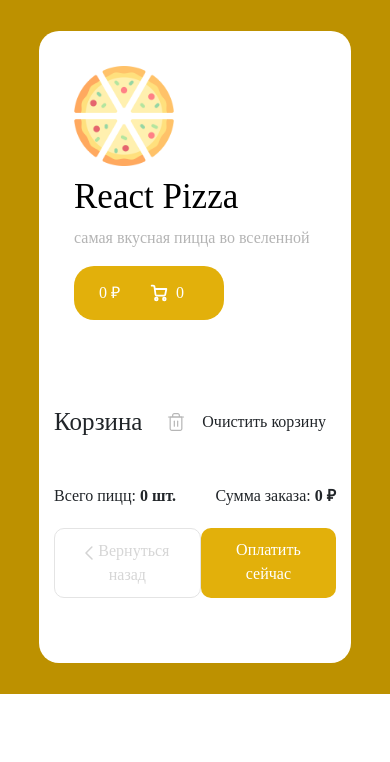
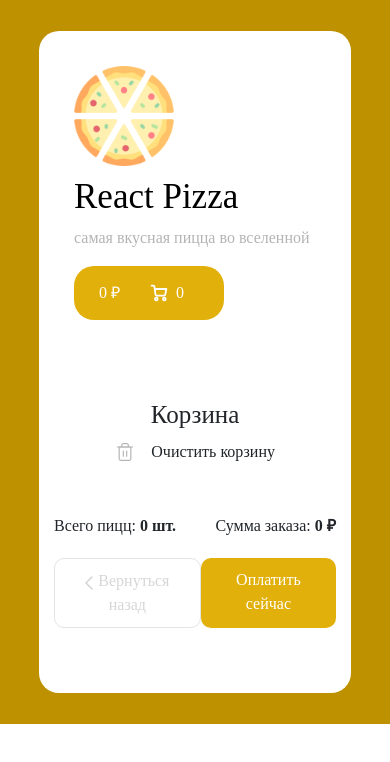
Before and after one commit to NurislamAituarov/newProject-PIZZA, a React (Create React App) app: page /Cart in a window 390 px wide. Shown: the top 762 px of the page. Built offline with nearby package versions, Linux system fonts and the light colour scheme; a web font is replaced by a local one.

Commit message:
commit optimisation

```diff
--- a/src/components/app/App.jsx
+++ b/src/components/app/App.jsx
@@ -68,7 +68,7 @@ const App = () => {
       <div className="App">
         <div className="wrapper">
           <Header />
-          <Route exact path="/newProject-PIZZA">
+          <Route path="/newProject-PIZZA">
             <div className="content">
               <div className="container">
                 <ContentTop state={array} filterPrice={filterPrice} />
--- a/src/components/cart/cart.scss
+++ b/src/components/cart/cart.scss
@@ -103,3 +103,16 @@
   /* transition: opacity 1500ms ease-in; */
   transform: translateX(-1100px);
 }
+
+// media
+
+@media (max-width: 400px) {
+  .cart {
+    .cart__top {
+      display: block;
+      .cart__clear {
+        margin: 0 auto;
+      }
+    }
+  }
+}
--- a/src/components/cart/cartItems.scss
+++ b/src/components/cart/cartItems.scss
@@ -14,8 +14,8 @@
   }
   .second {
     display: flex;
-    justify-content: space-between;
-    max-width: 500px;
+    justify-content: space-around;
+    width: 500px;
     .cart__item-count {
       width: 50px;
       display: flex;
@@ -56,7 +56,8 @@
       display: block;
     }
     .second {
-      justify-content: space-around;
+      width: 200px;
+      margin: 0 auto;
     }
   }
   .cart__bottom {
--- a/src/components/header/Header.jsx
+++ b/src/components/header/Header.jsx
@@ -13,7 +13,7 @@ const Header = () => {
   return (
     <div className="header">
       <div className="container">
-        <NavLink exact to="/newProject-PIZZA">
+        <NavLink to="/newProject-PIZZA">
           <div className="header__logo">
             <img
               onClick={() => dispatch(offcanvas())}
@@ -29,7 +29,7 @@ const Header = () => {
           </div>
         </NavLink>
         <div className="header__cart">
-          <NavLink exact to="/Cart" className="button button--cart">
+          <NavLink to="/Cart" className="button button--cart">
             <span>{prices} ₽</span>
             <div className="button__delimiter"></div>
             <svg
```
